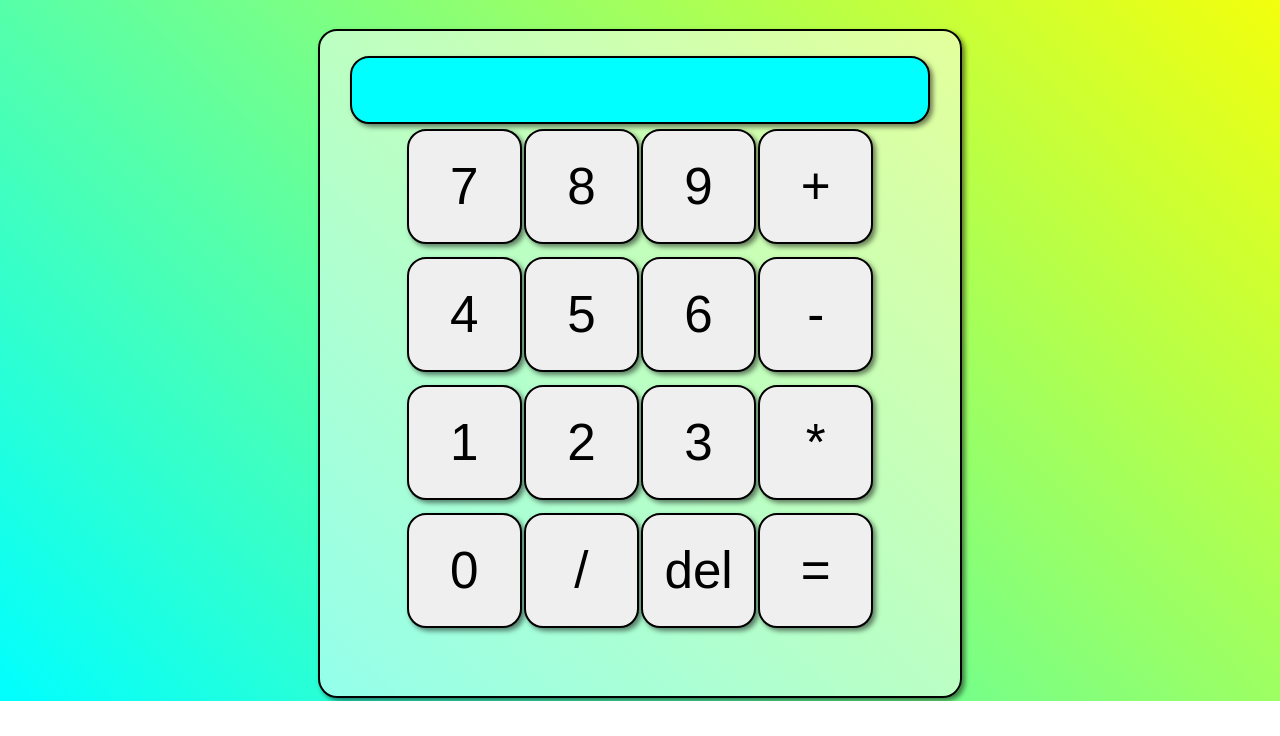
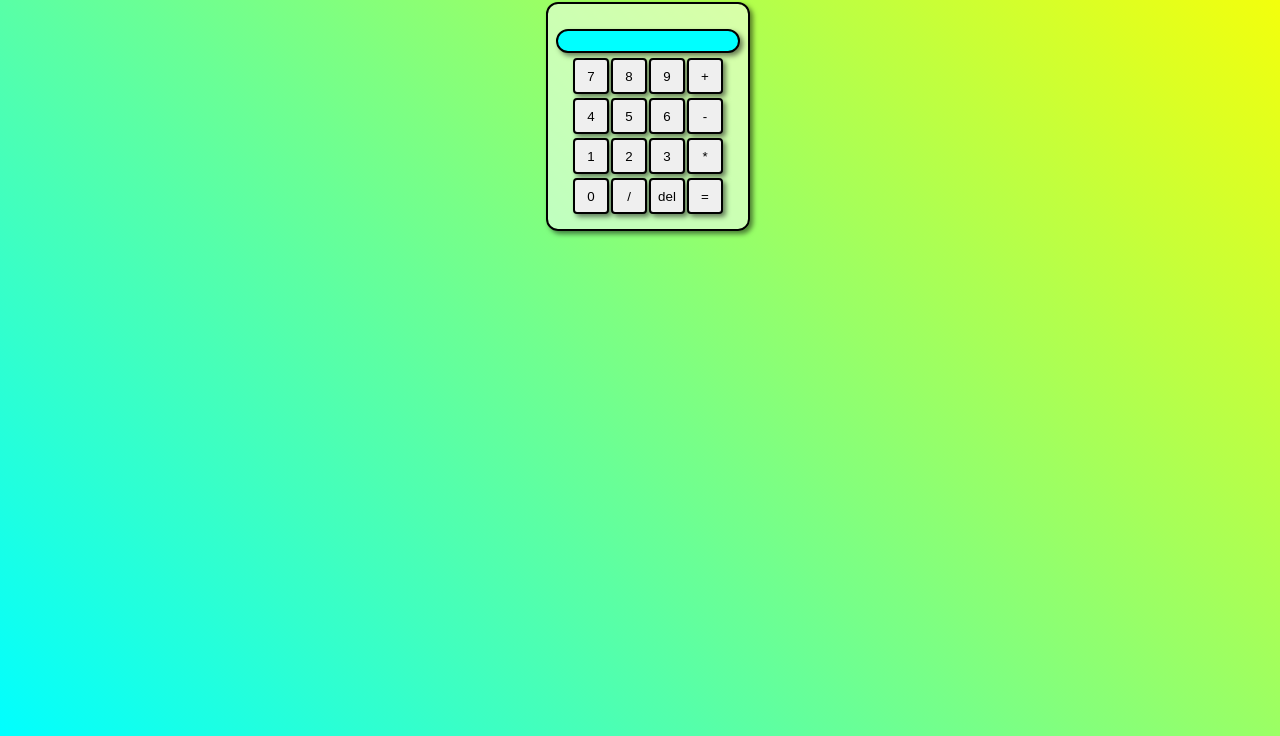
Before and after one commit to santiagobenitez65/Mi_Calculadora, a plain HTML site: page index.html in a window 1280 px wide. Shown: the part 99-835 px from the top of the page. Before the commit the page ends 800 px from the top, so only its background shows below. Drawn offline with Linux system fonts and the light colour scheme.

Commit message:
Trabajando en las escalas - pero guardo todo

```diff
--- a/index.html
+++ b/index.html
@@ -6,6 +6,7 @@
     <title>Document</title>
     <link rel="stylesheet" href="styles.css">
     <script src="script.js" defer></script>
+    <script src="sizing.js" defer></script>
 </head>
 <body>
     <h1>Bienvenido a mi calculadora web</h1>
--- a/sizing.js
+++ b/sizing.js
@@ -0,0 +1,11 @@
+let vpHeight = document.documentElement.clientHeight;
+let vpWidth = document.documentElement.clientWidth;
+const body = document.body;
+const h1 = document.getElementsByTagName("h1")
+
+if (vpHeight < vpWidth) {
+    body.style.fontSize = "5vh"
+    h1[0].style.fontSize = "5vh"
+} else {
+    body.style.fontSize = "4vw"
+}
--- a/styles.css
+++ b/styles.css
@@ -1,13 +1,13 @@
-html {
+body {
     background-image: linear-gradient(45deg, aqua, yellow);
     background-repeat: no-repeat;
     background-size: 100% 100%;
-    height: 100%;
-    width: 100%;
+    height: 100dvh;
+    width: 100dvw;
 }
 
 button, p , section{
-    border-radius: 1.5vw;
+    border-radius: 0.3em;
     box-shadow: 3px 3px 5px rgba(0, 0, 0, 0.5);
     border: 2px solid;
 
@@ -15,8 +15,8 @@ button, p , section{
 
 section{
     background-color: rgba(255, 255, 255, 0.5);
-    height: 50vw;
-    width: 50vw;
+    height:5em;
+    width: 5em;
     margin: auto;
     padding-top: 2%;
 
@@ -28,7 +28,6 @@ button {
     width: 20%;
     transition: all;
     transition-duration: 50ms;
-    font-size: 4vw;
 }
 
 div {
@@ -43,7 +42,6 @@ div {
 
 h1 {
     text-align: center;
-    font-size: 4vw;
 }
 
 p {
```
